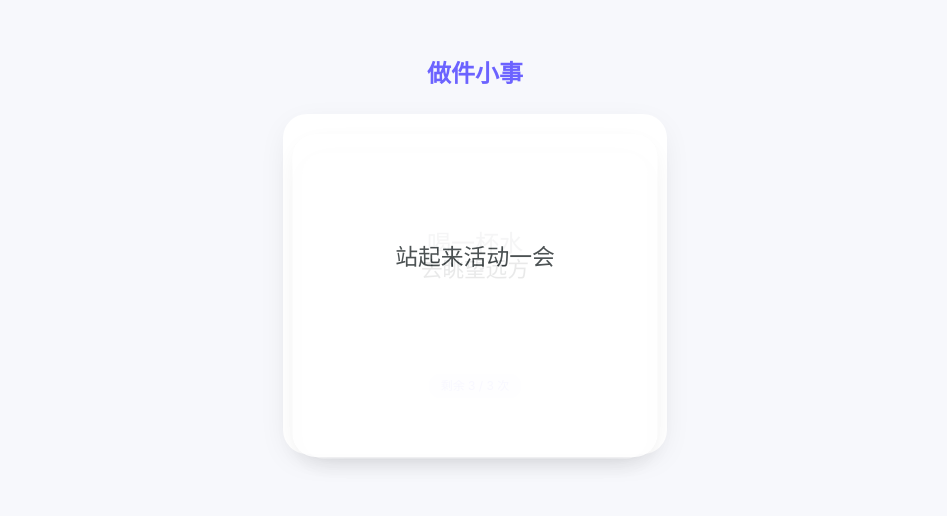
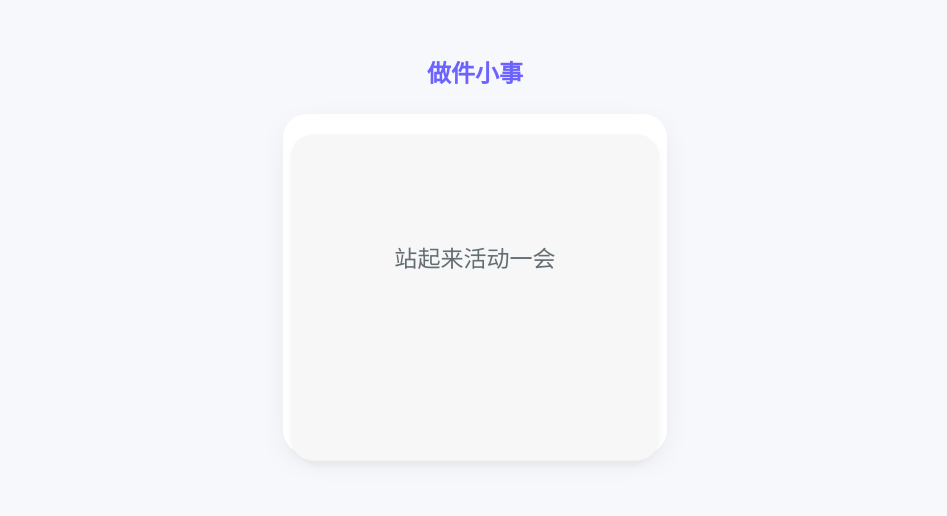
Before and after one commit to DavidXie03/do-little-things, a Vue app: page / in a window 1280 px wide. Shown: the part 108-624 px from the top of the page, without its empty margins (165-1112 px from the left). Built offline with nearby package versions, Linux system fonts and the light colour scheme.

Commit message:
fix: make stacked cards fully opaque, use position offset and shadow for depth effect

```diff
--- a/src/views/HomeView.vue
+++ b/src/views/HomeView.vue
@@ -106,31 +106,30 @@ onMounted(() => {
 
           <!-- 卡片堆叠容器 -->
           <div class="relative" style="min-height: 360px;">
-            <!-- 背景堆叠卡片（按层级深度 1,2 渲染） -->
+            <!-- 背景堆叠卡片：用位置偏移 + 阴影递减体现层次，完全不透明 -->
             <div
               v-for="(item, idx) in visibleStack.slice(1)"
               :key="'bg-' + item.id"
               class="card-stack-layer"
               :style="{
-                transform: `scale(${1 - (idx + 1) * 0.05}) translateY(${(idx + 1) * 12}px)`,
-                opacity: 1 - (idx + 1) * 0.15,
+                transform: `scale(${1 - (idx + 1) * 0.04}) translateY(${(idx + 1) * 14}px)`,
                 zIndex: MAX_STACK - (idx + 1),
               }"
             >
               <div
                 class="relative rounded-3xl p-6 mx-8 overflow-hidden"
-                style="
-                  background: #FFFFFF;
-                  box-shadow: 0 8px 32px -8px rgba(0, 0, 0, 0.1);
-                  min-height: 340px;
-                "
+                :style="{
+                  background: idx === 0 ? '#F7F7F8' : '#EFEFF1',
+                  boxShadow: `0 ${6 - (idx + 1) * 2}px ${20 - (idx + 1) * 6}px -4px rgba(0, 0, 0, ${0.08 - (idx + 1) * 0.02})`,
+                  minHeight: '340px',
+                }"
               >
                 <div class="relative flex items-center justify-center" style="min-height: 260px;">
                   <p
                     class="text-center leading-relaxed font-medium"
                     :style="{
                       fontSize: item.task.content.length > 20 ? '20px' : '24px',
-                      color: 'var(--text-primary)',
+                      color: 'var(--text-secondary)',
                       lineHeight: '1.8',
                     }"
                   >
@@ -183,8 +182,7 @@ onMounted(() => {
   top: 0;
   left: 0;
   right: 0;
-  transition: transform 0.4s cubic-bezier(0.34, 1.56, 0.64, 1),
-              opacity 0.4s ease;
+  transition: transform 0.4s cubic-bezier(0.34, 1.56, 0.64, 1);
   pointer-events: none;
 }
 
```
